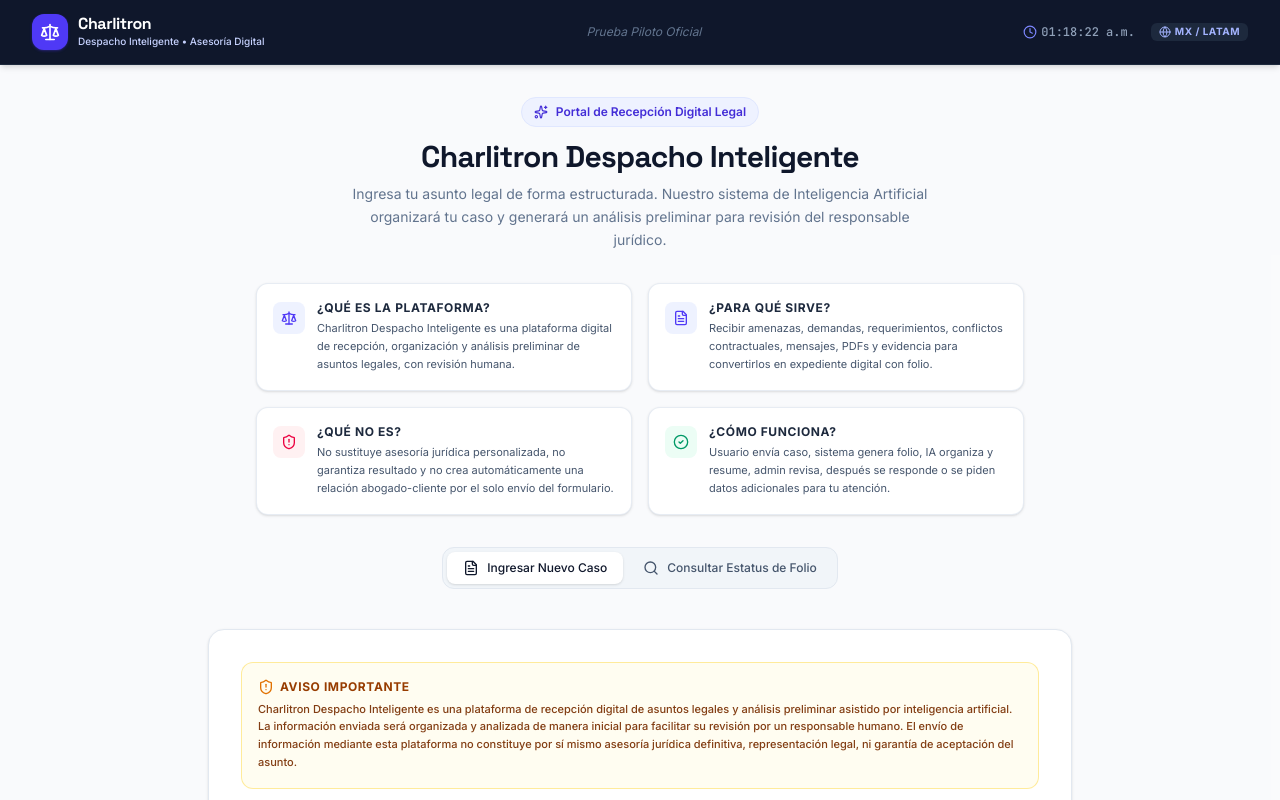
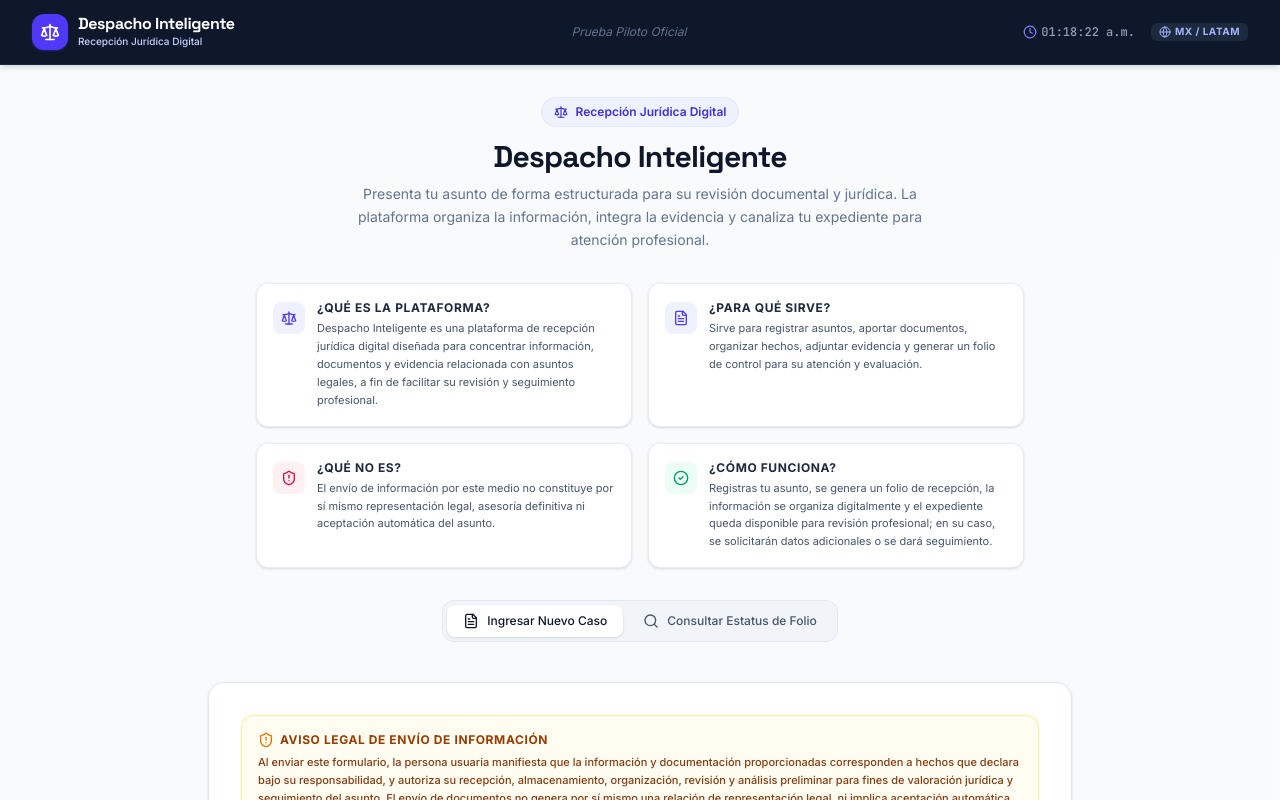
Before and after one commit to alondraespacialoficial-alt/edgarslp18, a React (Vite) app: page / in a window 1280 px wide. Shown: the top 800 px of the page. Built offline with nearby package versions, Linux system fonts and the light colour scheme.

Commit message:
correcion portada

```diff
--- a/index.html
+++ b/index.html
@@ -3,7 +3,7 @@
   <head>
     <meta charset="UTF-8" />
     <meta name="viewport" content="width=device-width, initial-scale=1.0" />
-    <title>My Google AI Studio App</title>
+    <title>Despacho Inteligente</title>
     <script>
       // Prevent crash: "Cannot set property fetch of #<Window> which has only a getter"
       (function() {
--- a/metadata.json
+++ b/metadata.json
@@ -1,6 +1,6 @@
 {
-  "name": "Charlitron Despacho Inteligente",
-  "description": "Sistema de recepción de asuntos legales, organización de evidencia y análisis preliminar automático para abogados y clientes.",
+  "name": "Despacho Inteligente",
+  "description": "Plataforma de recepción jurídica digital: organización de asuntos, documentos y evidencia para revisión y seguimiento profesional.",
   "requestFramePermissions": [],
   "majorCapabilities": ["MAJOR_CAPABILITY_SERVER_SIDE_GEMINI_API"]
 }
--- a/src/App.tsx
+++ b/src/App.tsx
@@ -1,5 +1,5 @@
 import React, { useState, useEffect, useRef } from 'react';
-import { ShieldCheck, UserCheck, Briefcase, FileText, Sparkles, Scale, Clock, Globe, Lock } from 'lucide-react';
+import { ShieldCheck, UserCheck, Briefcase, FileText, Scale, Clock, Globe, Lock } from 'lucide-react';
 import { motion, AnimatePresence } from 'motion/react';
 import ClientPortal from './components/ClientPortal';
 import AdminDashboard from './components/AdminDashboard';
@@ -91,14 +91,14 @@ export default function App() {
           <div
             onClick={handleLogoClick}
             className="flex items-center gap-2.5 cursor-pointer select-none active:scale-95 transition-all"
-            title={!isAdminUnlocked ? "Charlitron Despacho Inteligente" : undefined}
+            title={!isAdminUnlocked ? "Despacho Inteligente" : undefined}
           >
             <div className="p-2 bg-indigo-600 rounded-xl text-white shadow shadow-indigo-600/30">
               <Scale className="w-5 h-5" />
             </div>
             <div className="text-left">
-              <h1 className="font-display font-bold text-base tracking-tight leading-none">Charlitron</h1>
-              <p className="text-[10px] text-indigo-200 mt-0.5 font-medium">Despacho Inteligente • Asesoría Digital</p>
+              <h1 className="font-display font-bold text-base tracking-tight leading-none">Despacho Inteligente</h1>
+              <p className="text-[10px] text-indigo-200 mt-0.5 font-medium">Recepción Jurídica Digital</p>
             </div>
           </div>
 
@@ -255,9 +255,9 @@ export default function App() {
       {/* Footer Details */}
       <footer className="bg-white border-t border-slate-200/60 py-4 text-center text-xs text-slate-400 font-medium print:hidden shrink-0 mt-12">
         <div className="max-w-7xl mx-auto px-4 flex flex-col sm:flex-row justify-between items-center gap-2">
-          <p>© 2026 Charlitron Despacho Inteligente. Todos los derechos reservados.</p>
+          <p>© 2026 Despacho Inteligente. Todos los derechos reservados.</p>
           <p className="flex items-center gap-1">
-            Supervisado por humanos <ShieldCheck className="w-3.5 h-3.5 text-emerald-500" /> e impulsado por <Sparkles className="w-3 h-3 text-indigo-500" /> Gemini AI
+            Supervisado por profesionales jurídicos <ShieldCheck className="w-3.5 h-3.5 text-emerald-500" />
           </p>
         </div>
       </footer>
--- a/src/components/ClientPortal.tsx
+++ b/src/components/ClientPortal.tsx
@@ -266,7 +266,7 @@ export default function ClientPortal() {
       case 'Recibido':
         return <span className="px-3 py-1 bg-blue-50 text-blue-700 text-xs font-semibold rounded-full border border-blue-200">Recibido</span>;
       case 'En Análisis':
-        return <span className="px-3 py-1 bg-yellow-50 text-yellow-700 text-xs font-semibold rounded-full border border-yellow-200 flex items-center gap-1"><RefreshCw className="w-3 h-3 animate-spin" /> En Análisis IA</span>;
+        return <span className="px-3 py-1 bg-yellow-50 text-yellow-700 text-xs font-semibold rounded-full border border-yellow-200 flex items-center gap-1"><RefreshCw className="w-3 h-3 animate-spin" /> En Revisión</span>;
       case 'En Proceso':
         return <span className="px-3 py-1 bg-sky-50 text-sky-700 text-xs font-semibold rounded-full border border-sky-200 flex items-center gap-1">En Proceso</span>;
       case 'Faltan Datos':
@@ -287,11 +287,11 @@ export default function ClientPortal() {
       {/* Header and navigation tabs */}
       <div className="text-center mb-10">
         <div className="inline-flex items-center gap-2 px-3 py-1.5 bg-indigo-50 border border-indigo-100 text-indigo-700 rounded-full text-xs font-semibold mb-3">
-          <Sparkles className="w-3.5 h-3.5" /> Portal de Recepción Digital Legal
+          <Scale className="w-3.5 h-3.5" /> Recepción Jurídica Digital
         </div>
-        <h1 className="font-display text-3xl font-bold text-slate-900 tracking-tight">Charlitron Despacho Inteligente</h1>
+        <h1 className="font-display text-3xl font-bold text-slate-900 tracking-tight">Despacho Inteligente</h1>
         <p className="text-slate-500 mt-2 text-sm max-w-xl mx-auto leading-relaxed">
-          Ingresa tu asunto legal de forma estructurada. Nuestro sistema de Inteligencia Artificial organizará tu caso y generará un análisis preliminar para revisión del responsable jurídico.
+          Presenta tu asunto de forma estructurada para su revisión documental y jurídica. La plataforma organiza la información, integra la evidencia y canaliza tu expediente para atención profesional.
         </p>
 
         {/* 4 Bloques Informativos de Confianza Jurídica */}
@@ -305,7 +305,7 @@ export default function ClientPortal() {
                 ¿Qué es la plataforma?
               </h3>
               <p className="text-[11px] text-slate-600 leading-relaxed">
-                Charlitron Despacho Inteligente es una plataforma digital de recepción, organización y análisis preliminar de asuntos legales, con revisión humana.
+                Despacho Inteligente es una plataforma de recepción jurídica digital diseñada para concentrar información, documentos y evidencia relacionada con asuntos legales, a fin de facilitar su revisión y seguimiento profesional.
               </p>
             </div>
           </div>
@@ -319,7 +319,7 @@ export default function ClientPortal() {
                 ¿Para qué sirve?
               </h3>
               <p className="text-[11px] text-slate-600 leading-relaxed">
-                Recibir amenazas, demandas, requerimientos, conflictos contractuales, mensajes, PDFs y evidencia para convertirlos en expediente digital con folio.
+                Sirve para registrar asuntos, aportar documentos, organizar hechos, adjuntar evidencia y generar un folio de control para su atención y evaluación.
               </p>
             </div>
           </div>
@@ -333,7 +333,7 @@ export default function ClientPortal() {
                 ¿Qué no es?
               </h3>
               <p className="text-[11px] text-slate-600 leading-relaxed">
-                No sustituye asesoría jurídica personalizada, no garantiza resultado y no crea automáticamente una relación abogado-cliente por el solo envío del formulario.
+                El envío de información por este medio no constituye por sí mismo representación legal, asesoría definitiva ni aceptación automática del asunto.
               </p>
             </div>
           </div>
@@ -347,7 +347,7 @@ export default function ClientPortal() {
                 ¿Cómo funciona?
               </h3>
               <p className="text-[11px] text-slate-600 leading-relaxed">
-                Usuario envía caso, sistema genera folio, IA organiza y resume, admin revisa, después se responde o se piden datos adicionales para tu atención.
+                Registras tu asunto, se genera un folio de recepción, la información se organiza digitalmente y el expediente queda disponible para revisión profesional; en su caso, se solicitarán datos adicionales o se dará seguimiento.
               </p>
             </div>
           </div>
@@ -526,10 +526,10 @@ export default function ClientPortal() {
                 {/* Aviso Importante Banner */}
                 <div className="mb-6 bg-amber-50/70 border border-amber-200/80 rounded-xl p-4 text-left">
                   <h3 className="text-xs font-bold text-amber-800 uppercase tracking-wider mb-1.5 flex items-center gap-1.5">
-                    <ShieldAlert className="w-4 h-4 text-amber-600" /> Aviso Importante
+                    <ShieldAlert className="w-4 h-4 text-amber-600" /> Aviso Legal de Envío de Información
                   </h3>
                   <p className="text-[11px] text-amber-900/95 leading-relaxed font-medium">
-                    Charlitron Despacho Inteligente es una plataforma de recepción digital de asuntos legales y análisis preliminar asistido por inteligencia artificial. La información enviada será organizada y analizada de manera inicial para facilitar su revisión por un responsable humano. El envío de información mediante esta plataforma no constituye por sí mismo asesoría jurídica definitiva, representación legal, ni garantía de aceptación del asunto.
+                    Al enviar este formulario, la persona usuaria manifiesta que la información y documentación proporcionadas corresponden a hechos que declara bajo su responsabilidad, y autoriza su recepción, almacenamiento, organización, revisión y análisis preliminar para fines de valoración jurídica y seguimiento del asunto. El envío de documentos no genera por sí mismo una relación de representación legal, ni implica aceptación automática del caso.
                   </p>
                 </div>
 
@@ -645,7 +645,7 @@ export default function ClientPortal() {
 
                   {attachments.length > 0 && (
                     <div className="mt-4 border border-slate-100 rounded-xl p-3 bg-slate-50/50">
-                      <p className="text-xs font-semibold text-slate-600 mb-2 flex items-center gap-1">Archivos cargados para análisis ({attachments.length}):</p>
+                      <p className="text-xs font-semibold text-slate-600 mb-2 flex items-center gap-1">Archivos cargados al expediente ({attachments.length}):</p>
                       <div className="grid grid-cols-1 sm:grid-cols-2 gap-2">
                         {attachments.map((file, idx) => (
                           <div key={idx} className="flex items-center justify-between bg-white border border-slate-200 p-2 rounded-lg text-xs">
@@ -680,7 +680,7 @@ export default function ClientPortal() {
                       className="mt-1 w-4 h-4 text-indigo-600 border-slate-300 rounded focus:ring-indigo-500 cursor-pointer"
                     />
                     <span className="text-[11px] text-slate-600 leading-relaxed select-none">
-                      Declaro que la información proporcionada es verdadera a mi leal saber y entender, autorizo su análisis preliminar automatizado y acepto los{' '}
+                      Declaro que la información proporcionada es veraz a mi leal saber y entender, autorizo la recepción y revisión de los documentos enviados, y acepto el Aviso Legal anterior, los{' '}
                       <button
                         type="button"
                         onClick={() => setShowTermsModal(true)}
@@ -709,7 +709,7 @@ export default function ClientPortal() {
                   >
                     {isSubmitting ? (
                       <>
-                        <RefreshCw className="w-4 h-4 animate-spin" /> Procesando y Analizando con IA...
+                        <RefreshCw className="w-4 h-4 animate-spin" /> Procesando y organizando expediente...
                       </>
                     ) : (
                       <>
@@ -1113,12 +1113,12 @@ export default function ClientPortal() {
 
               <div className="space-y-4 text-xs text-slate-600 leading-relaxed max-h-[60vh] overflow-y-auto pr-2">
                 <p className="font-semibold text-slate-800">
-                  Bienvenido a la prueba piloto de Charlitron Despacho Inteligente. Lea atentamente los siguientes términos:
+                  Bienvenido a la prueba piloto de Despacho Inteligente. Lea atentamente los siguientes términos:
                 </p>
                 <div>
                   <h4 className="font-bold text-slate-800 mb-1">1. Recepción y Análisis Preliminar</h4>
                   <p>
-                    La plataforma sirve únicamente para el registro formal, organización inicial de evidencias y un análisis preliminar automatizado asistido por inteligencia artificial. El folio otorgado es un acuse de recibo electrónico, no una aceptación o garantía de representación.
+                    La plataforma sirve únicamente para el registro formal, organización inicial de evidencias y un análisis documental preliminar. El folio otorgado es un acuse de recibo electrónico, no una aceptación o garantía de representación.
                   </p>
                 </div>
                 <div>
@@ -1198,12 +1198,12 @@ export default function ClientPortal() {
 
               <div className="space-y-4 text-xs text-slate-600 leading-relaxed max-h-[60vh] overflow-y-auto pr-2">
                 <p className="font-semibold text-slate-800">
-                  En Charlitron Despacho Inteligente, su confianza es nuestro principal pilar. Lea sobre el tratamiento de sus datos personales y sensibles:
+                  En Despacho Inteligente, su confianza es nuestro principal pilar. Lea sobre el tratamiento de sus datos personales y sensibles:
                 </p>
                 <div>
                   <h4 className="font-bold text-slate-800 mb-1">1. Responsable del Tratamiento</h4>
                   <p>
-                    La plataforma Charlitron Despacho Inteligente actúa como receptora e integradora de su expediente jurídico preliminar. Garantizamos el resguardo seguro y confidencial de la información con el mayor rigor ético.
+                    La plataforma Despacho Inteligente actúa como receptora e integradora de su expediente jurídico preliminar. Garantizamos el resguardo seguro y confidencial de la información con el mayor rigor ético.
                   </p>
                 </div>
                 <div>
@@ -1215,7 +1215,7 @@ export default function ClientPortal() {
                 <div>
                   <h4 className="font-bold text-slate-800 mb-1">3. Finalidades Primarias</h4>
                   <p>
-                    La recolección tiene por único fin estructurar su expediente mediante herramientas de Inteligencia Artificial para generar una cronología formal de hechos, resumen de partes y fundamentaciones preliminares para que el Lic. Edgar u otro responsable jurídico pueda analizar de forma rápida el caso y emitir una opinión informada.
+                    La recolección tiene por único fin estructurar su expediente mediante herramientas digitales de análisis documental para generar una cronología formal de hechos, resumen de partes y fundamentaciones preliminares para que el Lic. Edgar u otro responsable jurídico pueda analizar de forma rápida el caso y emitir una opinión informada.
                   </p>
                 </div>
                 <div>
```
